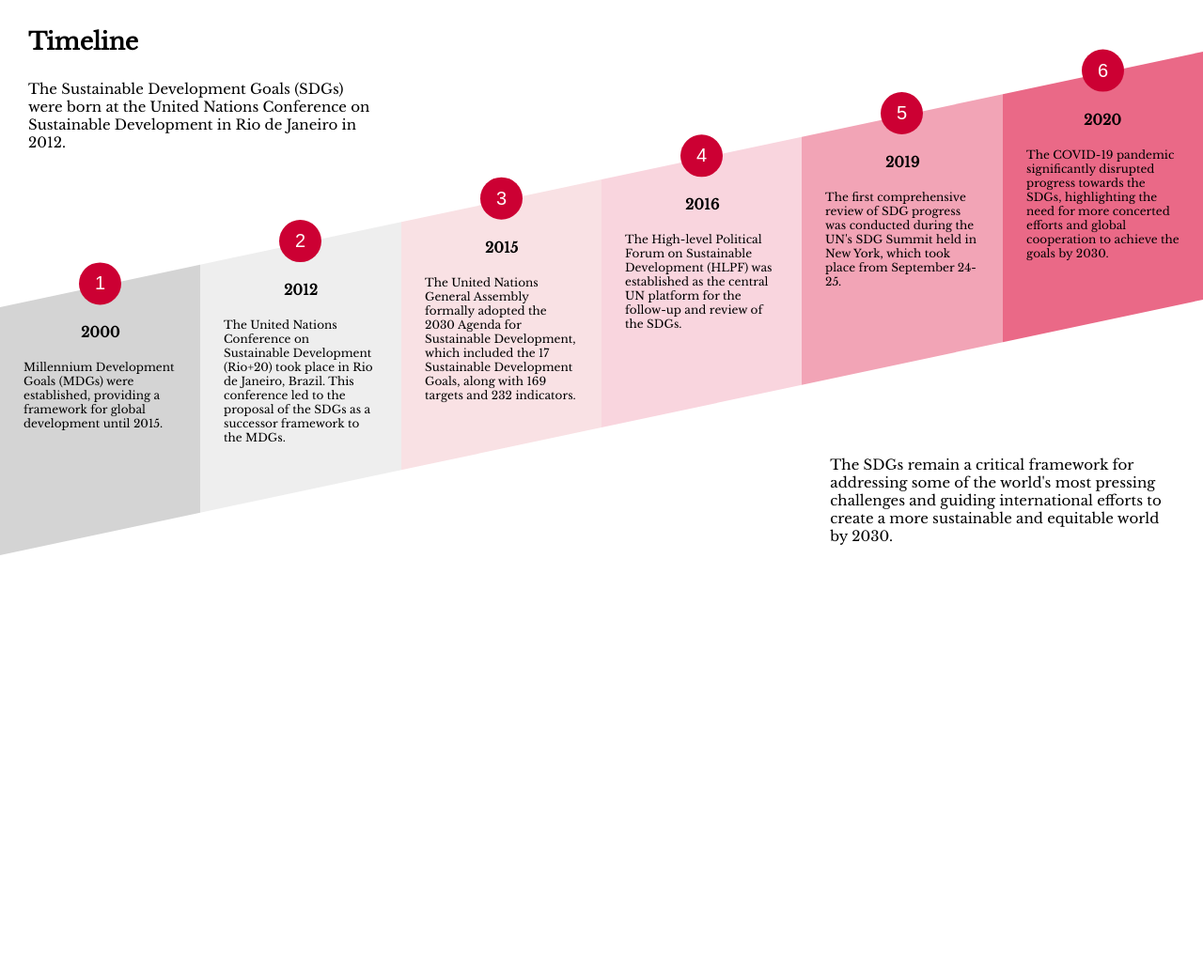
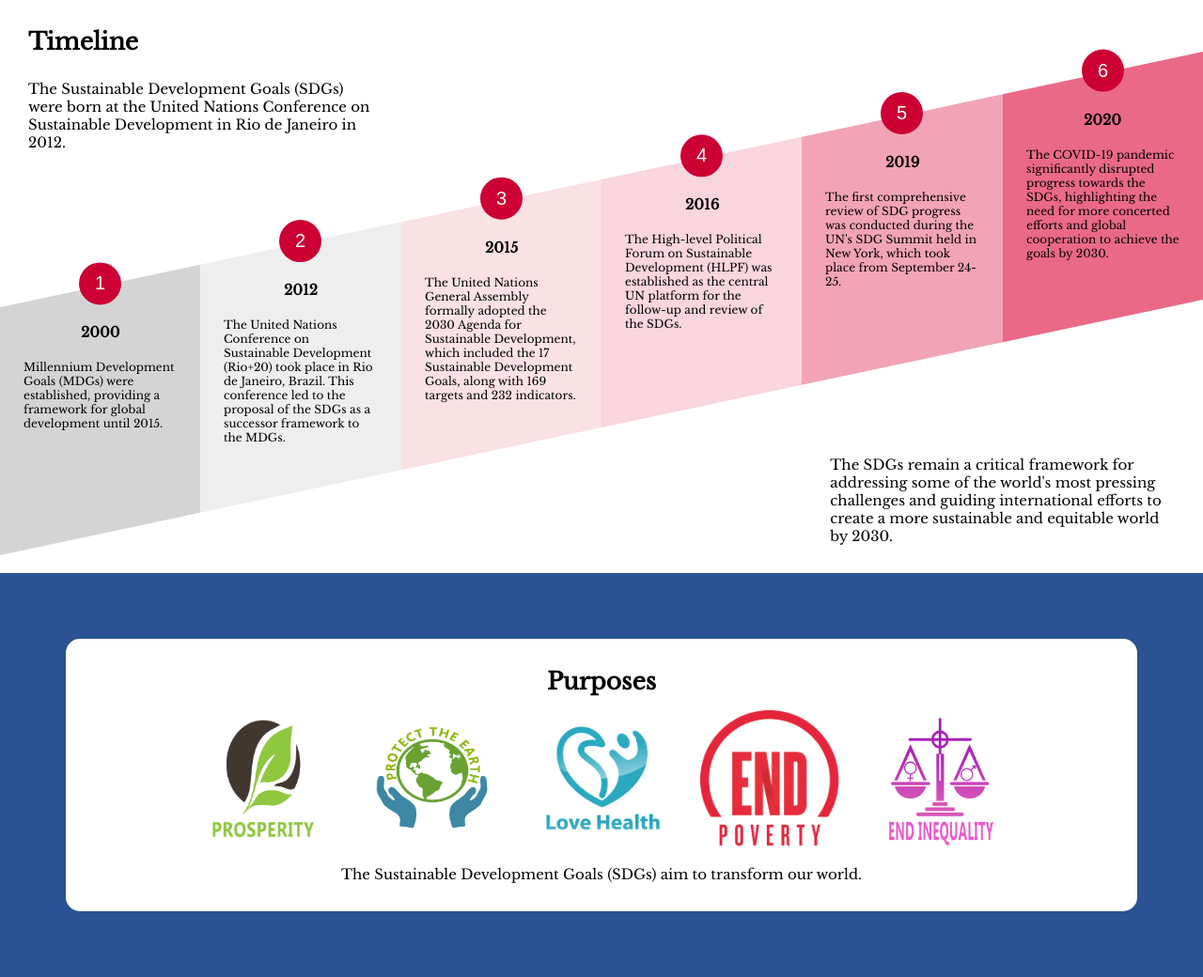
Before and after one commit to ChiefWoods/sustainable-earth-foundation, a PHP site: page /src/html/index.html in a window 1280 px wide. Shown: the part 1539-2579 px from the top of the page at 94% size. Before the commit the page ends 2130 px from the top, so only its background shows below. Run offline with PHP 8.4, Linux system fonts and the light colour scheme.

Commit message:
Add purposes in index.html

```diff
--- a/src/css/home.css
+++ b/src/css/home.css
@@ -231,3 +231,35 @@ main > div:nth-child(2) > * {
   font-size: var(--font-m);
   padding: 30px;
 }
+
+/* Purposes */
+
+.purposes {
+  border-radius: 15px;
+  display: flex;
+  flex-direction: column;
+  align-items: center;
+  gap: 15px;
+  background: white;
+  margin: 70px;
+  padding: 30px;
+}
+
+.purposes > h2 {
+  font-size: var(--font-xl);
+}
+
+.purposes > div {
+  display: flex;
+  justify-content: space-between;
+  gap: 30px;
+}
+
+.purposes img {
+  width: 150px;
+  aspect-ratio: 1 / 1;
+}
+
+.purposes p {
+  font-size: var(--font-m);
+}
--- a/src/html/index.html
+++ b/src/html/index.html
@@ -86,6 +86,17 @@
       </ul>
       <p>The SDGs remain a critical framework for addressing some of the world's most pressing challenges and guiding international efforts to create a more sustainable and equitable world by 2030.</p>
     </section>
+    <section class="purposes">
+      <h2>Purposes</h2>
+      <div>
+        <img src="../assets/images/prosperity.png" alt="Prosperity">
+        <img src="../assets/images/protect_earth.png" alt="Protect the Earth">
+        <img src="../assets/images/health.png" alt="Love Health">
+        <img src="../assets/images/poverty.png" alt="Poverty">
+        <img src="../assets/images/inequality.png" alt="End Equality">
+      </div>
+      <p>The Sustainable Development Goals (SDGs) aim to transform our world.</p>
+    </section>
   </main>
   <?php include '../html/components/footer.html'; ?>
 </body>
```
